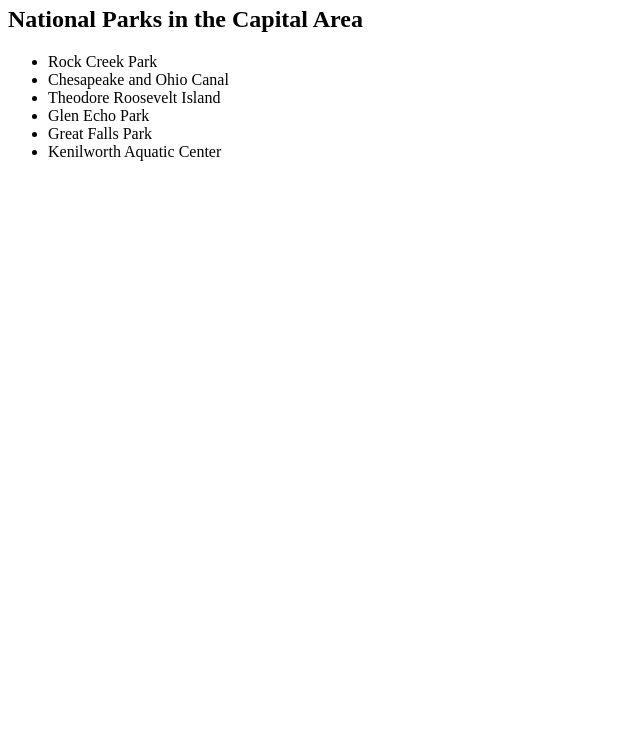
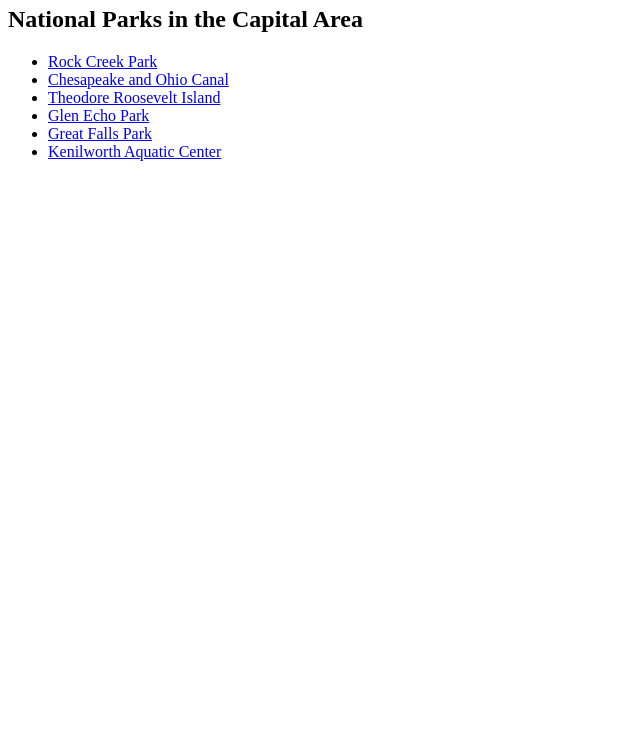
Before and after one commit to s-zavala/html-demo, a plain HTML site: page index.html in a window 1280 px wide. Shown: the part 60-800 px from the top of the page, without its empty margins (0-640 px from the left). Drawn offline with Linux system fonts and the light colour scheme.

Commit message:
Add link anchors to list

```diff
--- a/index.html
+++ b/index.html
@@ -12,12 +12,12 @@
             National Parks in the Capital Area
         </h2>
         <ul>
-            <li> Rock Creek Park </li>
-            <li> Chesapeake and Ohio Canal</li>
-            <li> Theodore Roosevelt Island</li>
-            <li> Glen Echo Park</li>
-            <li> Great Falls Park</li>
-            <li> Kenilworth Aquatic Center</li>
+            <li><a href='https://www.nps.gov/rocr/index.htm'> Rock Creek Park </a></li>
+            <li><a href='https://www.nps.gov/choh/index.htm'> Chesapeake and Ohio Canal</a></li>
+            <li><a href='https://www.nps.gov/this/index.htm'> Theodore Roosevelt Island</a></li>
+            <li><a href='https://www.nps.gov/glec/index.htm'> Glen Echo Park</a></li>
+            <li><a href='https://www.nps.gov/grfa/index.htm'> Great Falls Park</a></li>
+            <li><a href='https://www.nps.gov/keaq/index.htm'> Kenilworth Aquatic Center</a></li>
         </ul>
     </body>
 </html>
```
